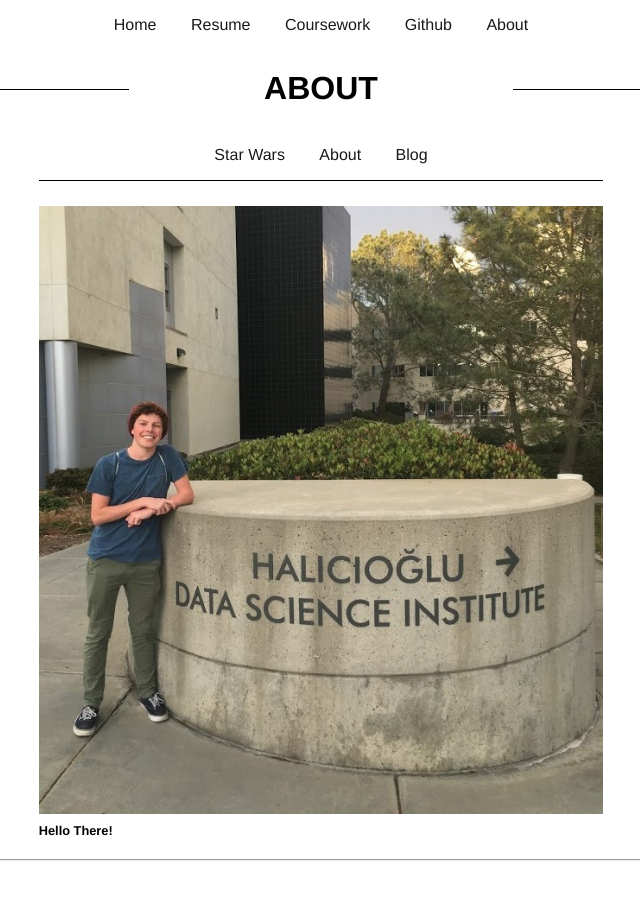
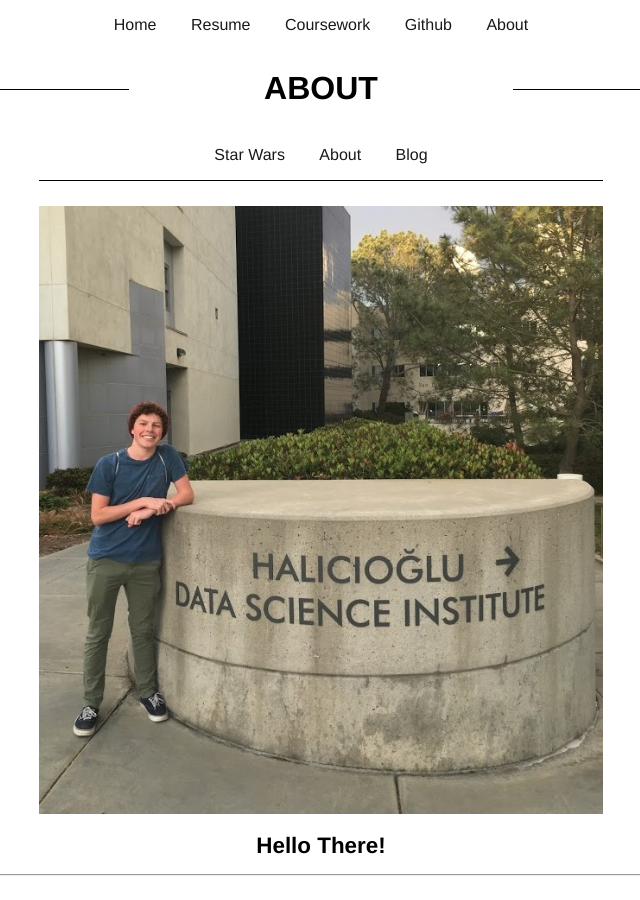
Before and after one commit to declansullivan/static-html-site, a Jekyll site: the page built from about/index.html, in a window 1280 px wide. Shown: the whole page, without its empty margins (319-959 px from the left). Built offline with Jekyll 4.4.1, drawn with Linux system fonts in a browser that asks for light colours.

Commit message:
Updated CSS

```diff
--- a/css/main.css
+++ b/css/main.css
@@ -157,8 +157,8 @@
 
 .moment h1 {
   position: relative;
-  margin: 0 auto;
-  font-size: 80%;
+  font-size: 140%;
+  text-align: center;
 }
 
 .moment h2 {
```
